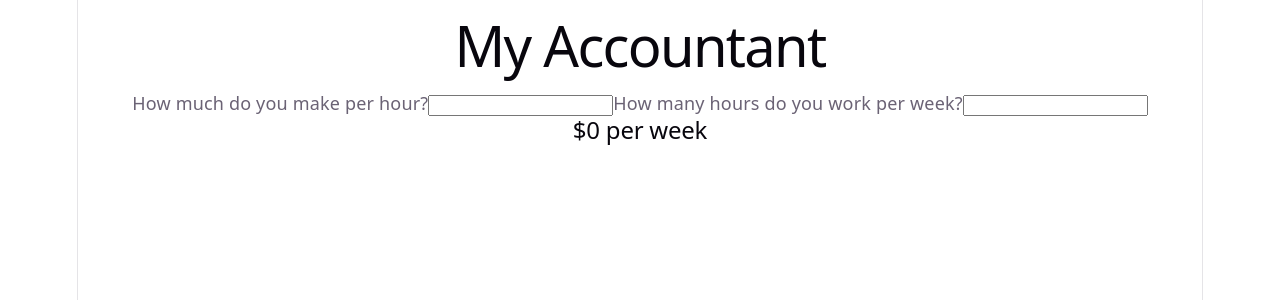
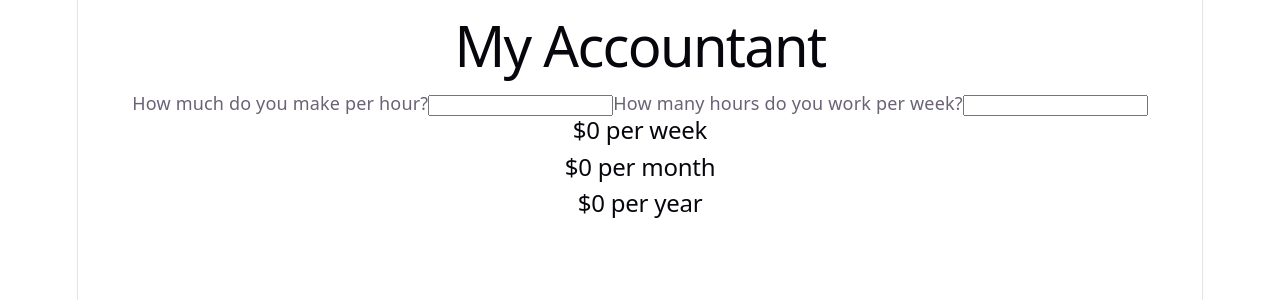
Before and after one commit to Shayanakbarloo/my-accountant, a React (Vite) app: page / in a window 1280 px wide. Shown: the top 300 px of the page. Built offline with nearby package versions, Linux system fonts and the light colour scheme.

Commit message:
# made some changes with the memory and added What .reduce() is doing, What .map() is doing

```diff
--- a/src/App.jsx
+++ b/src/App.jsx
@@ -32,6 +32,8 @@ function App() { // a component. In React, a component is just a function that r
 
       {/* this recalculates itself every time rate changes */}
       <h2>${weekly} per week </h2>
+      <h2> ${monthly} per month </h2>
+      <h2> ${yearly} per year </h2>
     </div>
   );
 }
```
